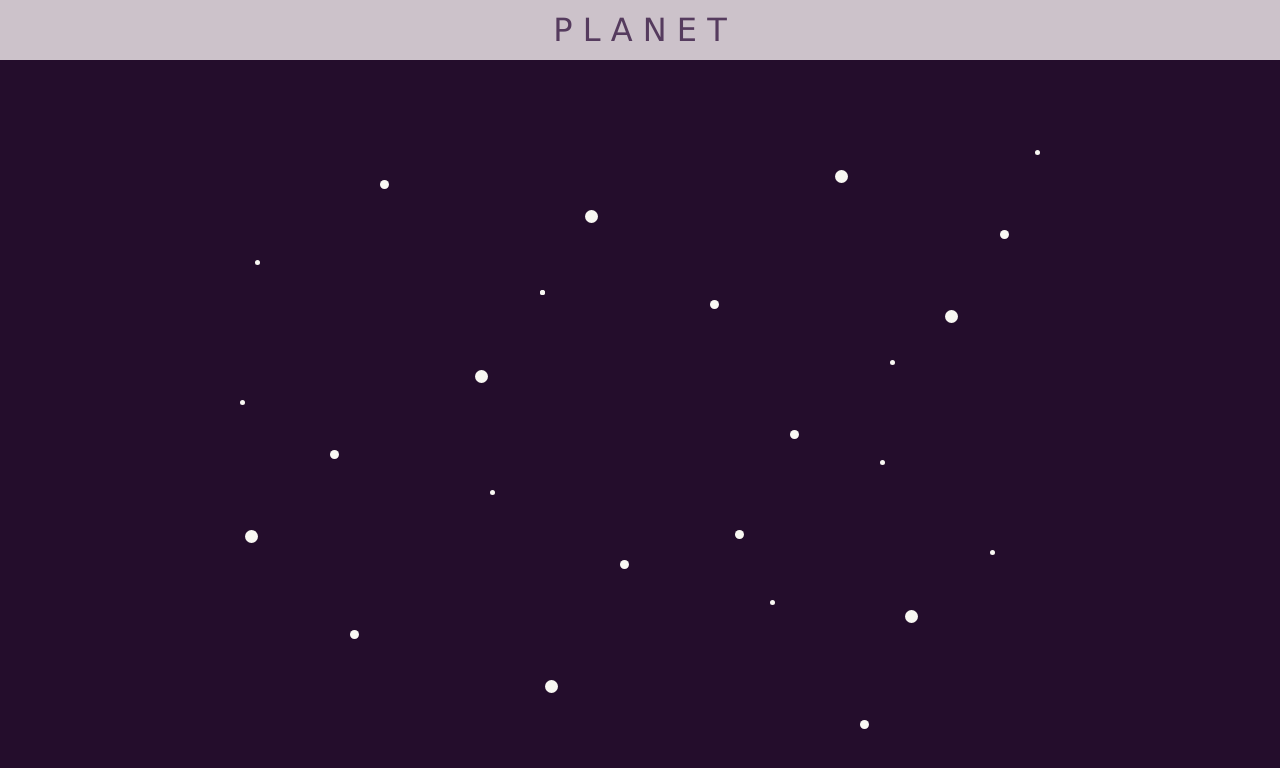
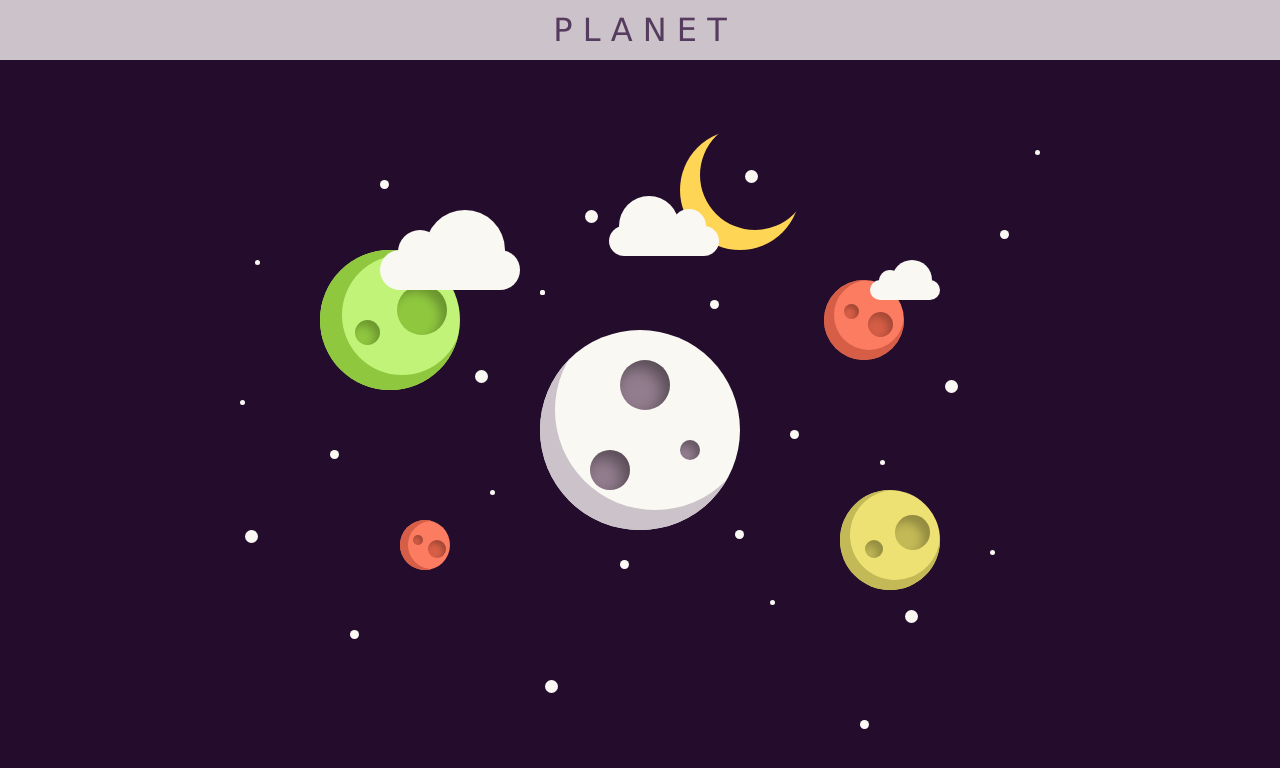
Before and after one commit to christianmed/css-planets, a website: page dev/pug/index.pug in a window 1280 px wide. Drawn offline with nearby package versions, Linux system fonts and the light colour scheme; files that its build step writes are made by us from their sources.

Commit message:
Se posicionaron todos los elementos nuevamente

```diff
--- a/dev/scss/styles.scss
+++ b/dev/scss/styles.scss
@@ -59,6 +59,7 @@ body {
   align-items: center;
   width: 100%;
   height: 92.5vh;
+  background: $bg;
 
 }
 // ========================================================
@@ -68,7 +69,6 @@ body {
   position: relative;
   width: 800px;
   height: 600px;
-  background: $bg;
 }
 
 // ========================================================
@@ -78,13 +78,14 @@ body {
 .stars::before,
 .stars::after {
   position: absolute;
-  width: 9px;
-  height: 9px;
+  z-index: 100;
   border-radius: 50%;
   background: $white;
 }
 
 .stars {
+  width: 9px;
+  height: 9px;
   background: transparent;
   box-shadow:
     90px 320px 0 $white,
@@ -109,7 +110,6 @@ body {
       300px -110px 0 $white,
       530px 200px 0 $white,
       640px 60px 0 $white,
-      650px -40px 0 $white,
       750px 150px 0 $white,
       795px -250px 0 $white;
   }
@@ -124,284 +124,281 @@ body {
       230px -160px 0 $white,
       300px 150px 0 $white,
       340px -320px 0 $white,
-      590px -360px 0 $white,
+      500px -360px 0 $white,
       660px 80px 0 $white,
-      700px -220px 0 $white;
+      700px -150px 0 $white;
   }
 }
 
 // ========================================================
 // ==========    MOON
 // ========================================================
-// .moon {
-//   position: absolute;
-//   z-index: -100;
-//   left: 60%;
-//   width: 120px;
-//   height: 120px;
-//   border-radius: 50%;
-//   background: $bg;
-//   box-shadow:
-//     inset 15px -15px 0 5px $moon;
-// }
+.moon {
+  position: absolute;
+  top: 0;
+  left: 55%;
+  width: 120px;
+  height: 120px;
+  border-radius: 50%;
+  background: $bg;
+  box-shadow:
+    inset 15px -15px 0 5px $moon;
+}
 
 // // ========================================================
 // // ==========    CLOUDS
 // // ========================================================
-// [class^="cloud-"] {
-//   position: absolute;
-//   z-index: 100;
-//   background: $white;
+[class^="cloud-"] {
+  position: absolute;
+  z-index: 200;
+  background: $white;
 
-//   &::before,
-//   &::after {
-//     content: "";
-//     position: absolute;
-//     border-radius: 50%;
-//     background: $white;
-//   }
+  &::before,
+  &::after {
+    content: "";
+    position: absolute;
+    border-radius: 50%;
+    background: $white;
+  }
 
-// }
+}
 
-// .cloud-1 {
-//   top: 300px;
-//   left: 400px;
-//   width: 100px;
-//   height: 40px;
+.cloud-1 {
+  top: 20%;
+  left: 20%;
+  width: 100px;
+  height: 40px;
 
-//   &::before,
-//   &::after {
-//     width: 40px;
-//     height: 40px;
-//   }
-//   &::before {
-//     left: -20px;
-//     box-shadow:
-//       20px -18px 0 2px $white,
-//       65px -20px 0 20px $white;
-//   }
-//   &::after {
-//     right: -20px;
-//   }
-// }
+  &::before,
+  &::after {
+    width: 40px;
+    height: 40px;
+  }
+  &::before {
+    left: -20px;
+    box-shadow:
+      20px -18px 0 2px $white,
+      65px -20px 0 20px $white;
+  }
+  &::after {
+    right: -20px;
+  }
+}
 
-// .cloud-2 {
-//   top: 230px;
-//   left: 700px;
-//   width: 80px;
-//   height: 30px;
+.cloud-2 {
+  top: 16%;
+  left: 48%;
+  width: 80px;
+  height: 30px;
 
-//   &::before,
-//   &::after {
-//     width: 30px;
-//     height: 30px;
-//   }
-//   &::before {
-//     left: -15px;
-//     box-shadow:
-//       25px -15px 0 15px $white,
-//       65px -15px 0 2px $white;
-//   }
-//   &::after {
-//     right: -15px;
-//   }
-// }
+  &::before,
+  &::after {
+    width: 30px;
+    height: 30px;
+  }
+  &::before {
+    left: -15px;
+    box-shadow:
+      25px -15px 0 15px $white,
+      65px -15px 0 2px $white;
+  }
+  &::after {
+    right: -15px;
+  }
+}
 
-// .cloud-3 {
-//   top: 320px;
-//   left: 830px;
-//   width: 50px;
-//   height: 20px;
+.cloud-3 {
+  top: 25%;
+  left: 80%;
+  width: 50px;
+  height: 20px;
 
-//   &::before,
-//   &::after {
-//     width: 20px;
-//     height: 20px;
-//   }
-//   &::before {
-//     left: -10px;
-//     box-shadow:
-//       10px -9px 0 1px $white,
-//       32px -10px 0 10px $white;
-//   }
-//   &::after {
-//     right: -10px;
-//   }
-// }
+  &::before,
+  &::after {
+    width: 20px;
+    height: 20px;
+  }
+  &::before {
+    left: -10px;
+    box-shadow:
+      10px -9px 0 1px $white,
+      32px -10px 0 10px $white;
+  }
+  &::after {
+    right: -10px;
+  }
+}
+
 // // ========================================================
 // // ==========    PLANETS
 // // ========================================================
-// [class^="planet-"] {
-//   position: absolute;
-//   border-radius: 50%;
+[class^="planet-"] {
+  position: absolute;
+  border-radius: 50%;
 
-//   &::before,
-//   &::after {
-//     content: "";
-//     position: absolute;
-//     border-radius: 50%;
-//   }
-// }
+  &::before,
+  &::after {
+    content: "";
+    position: absolute;
+    border-radius: 50%;
+  }
+}
 
-// .planet-1 {
-//   top: 50%;
-//   left: 50%;
-//   transform: translate(-50%, -50%);
-//   width: 200px;
-//   height: 200px;
-//   background: $white;
-//   box-shadow:
-//     inset 15px -20px 0 0 $darkwhite;
+.planet-1 {
+  top: 50%;
+  left: 50%;
+  transform: translate(-50%, -50%);
+  width: 200px;
+  height: 200px;
+  background: $white;
+  box-shadow:
+    inset 15px -20px 0 0 $darkwhite;
 
-//   &::before {
-//     top: 60%;
-//     left: 25%;
-//     width: 40px;
-//     height: 40px;
-//     background: darken($darkwhite,25);
-//     box-shadow:
-//       inset -7px 7px 15px 0 rgba(0,0,0,.40);
-//   }
-//   &::after {
-//     top: 15%;
-//     left: 40%;
-//     width: 50px;
-//     height: 50px;
-//     background: darken($darkwhite,25);
-//     box-shadow:
-//       inset -7px 7px 15px 0 rgba(0,0,0,.40);
-//   }
+  &::before {
+    top: 60%;
+    left: 25%;
+    width: 40px;
+    height: 40px;
+    background: darken($darkwhite,25);
+    box-shadow:
+      inset -7px 7px 15px 0 rgba(0,0,0,.40);
+  }
+  &::after {
+    top: 15%;
+    left: 40%;
+    width: 50px;
+    height: 50px;
+    background: darken($darkwhite,25);
+    box-shadow:
+      inset -7px 7px 15px 0 rgba(0,0,0,.40);
+  }
 
-//   .crater {
-//     position: absolute;
-//     top: 55%;
-//     left: 70%;
-//     width: 20px;
-//     height: 20px;
-//     border-radius: 50%;
-//     background: darken($darkwhite,25);
-//     box-shadow:
-//       inset -5px 5px 8px 0 rgba(0,0,0,.3);
+  .crater {
+    position: absolute;
+    top: 55%;
+    left: 70%;
+    width: 20px;
+    height: 20px;
+    border-radius: 50%;
+    background: darken($darkwhite,25);
+    box-shadow:
+      inset -5px 5px 8px 0 rgba(0,0,0,.3);
 
-//   }
-// }
+  }
+}
 
-// .planet-2 {
-//   top: 300px;
-//   left: 300px;
-//   width: 140px;
-//   height: 140px;
-//   background: $green;
-//   box-shadow:
-//     inset 12px -5px 0 10px $darkgreen;
+.planet-2 {
+  top: 20%;
+  left: 10%;
+  width: 140px;
+  height: 140px;
+  background: $green;
+  box-shadow:
+    inset 12px -5px 0 10px $darkgreen;
 
-//   &::before {
-//     top: 50%;
-//     left: 25%;
-//     width: 25px;
-//     height: 25px;
-//     background: $darkgreen;
-//     box-shadow:
-//       inset -5px 5px 10px 0 rgba(0,0,0,.25);
-//   }
-//   &::after {
-//     top: 25%;
-//     left: 55%;
-//     width: 50px;
-//     height: 50px;
-//     background: $darkgreen;
-//     box-shadow:
-//       inset -7px 7px 10px 0 rgba(0,0,0,.25);
-//   }
-// }
+  &::before {
+    top: 50%;
+    left: 25%;
+    width: 25px;
+    height: 25px;
+    background: $darkgreen;
+    box-shadow:
+      inset -5px 5px 10px 0 rgba(0,0,0,.25);
+  }
+  &::after {
+    top: 25%;
+    left: 55%;
+    width: 50px;
+    height: 50px;
+    background: $darkgreen;
+    box-shadow:
+      inset -7px 7px 10px 0 rgba(0,0,0,.25);
+  }
+}
 
-// .planet-3 {
-//   top: 550px;
-//   left: 380px;
-//   width: 50px;
-//   height: 50px;
-//   background: $pink;
-//   box-shadow:
-//     inset 7px 0 0 1px $darkpink;
+.planet-3 {
+  top: 65%;
+  left: 20%;
+  width: 50px;
+  height: 50px;
+  background: $pink;
+  box-shadow:
+    inset 7px 0 0 1px $darkpink;
 
-//   &::before {
-//     top: 30%;
-//     left: 25%;
-//     width: 10px;
-//     height: 10px;
-//     background: $darkpink;
-//     box-shadow:
-//       inset -2px 2px 5px 0 rgba(0,0,0,.25);
-//   }
-//   &::after {
-//     top: 40%;
-//     left: 55%;
-//     width: 18px;
-//     height: 18px;
-//     background: $darkpink;
-//     box-shadow:
-//       inset -3px 3px 5px 0 rgba(0,0,0,.25);
-//   }
-// }
+  &::before {
+    top: 30%;
+    left: 25%;
+    width: 10px;
+    height: 10px;
+    background: $darkpink;
+    box-shadow:
+      inset -2px 2px 5px 0 rgba(0,0,0,.25);
+  }
+  &::after {
+    top: 40%;
+    left: 55%;
+    width: 18px;
+    height: 18px;
+    background: $darkpink;
+    box-shadow:
+      inset -3px 3px 5px 0 rgba(0,0,0,.25);
+  }
+}
 
-// .planet-4 {
-//   top: 320px;
-//   left: 770px;
-//   width: 80px;
-//   height: 80px;
-//   background: $pink;
-//   box-shadow:
-//     inset 5px -5px 0 5px $darkpink;
+.planet-4 {
+  top: 25%;
+  left: 73%;
+  width: 80px;
+  height: 80px;
+  background: $pink;
+  box-shadow:
+    inset 5px -5px 0 5px $darkpink;
 
-//   &::before {
-//     top: 30%;
-//     left: 25%;
-//     width: 15px;
-//     height: 15px;
-//     background: $darkpink;
-//     box-shadow:
-//       inset -3px 3px 5px 0 rgba(0,0,0,.25);
-//   }
-//   &::after {
-//     top: 40%;
-//     left: 55%;
-//     width: 25px;
-//     height: 25px;
-//     background: $darkpink;
-//     box-shadow:
-//       inset -4px 4px 8px 0 rgba(0,0,0,.25);
-//   }
-// }
+  &::before {
+    top: 30%;
+    left: 25%;
+    width: 15px;
+    height: 15px;
+    background: $darkpink;
+    box-shadow:
+      inset -3px 3px 5px 0 rgba(0,0,0,.25);
+  }
+  &::after {
+    top: 40%;
+    left: 55%;
+    width: 25px;
+    height: 25px;
+    background: $darkpink;
+    box-shadow:
+      inset -4px 4px 8px 0 rgba(0,0,0,.25);
+  }
+}
 
-// .planet-5 {
-//   top: 510px;
-//   left: 800px;
-//   width: 100px;
-//   height: 100px;
-//   background: $yellow;
-//   box-shadow:
-//     inset 5px -5px 0 5px $darkyellow;
+.planet-5 {
+  top: 60%;
+  left: 75%;
+  width: 100px;
+  height: 100px;
+  background: $yellow;
+  box-shadow:
+    inset 5px -5px 0 5px $darkyellow;
 
-//   &::before {
-//     top: 50%;
-//     left: 25%;
-//     width: 18px;
-//     height: 18px;
-//     background: $darkyellow;
-//     box-shadow:
-//       inset -5px 5px 10px 0 rgba(0,0,0,.25);
-//   }
-//   &::after {
-//     top: 25%;
-//     left: 55%;
-//     width: 35px;
-//     height: 35px;
-//     background: $darkyellow;
-//     box-shadow:
-//       inset -7px 7px 10px 0 rgba(0,0,0,.25);
-//   }
-// }
-
-.test {
-  background: red;
+  &::before {
+    top: 50%;
+    left: 25%;
+    width: 18px;
+    height: 18px;
+    background: $darkyellow;
+    box-shadow:
+      inset -5px 5px 10px 0 rgba(0,0,0,.25);
+  }
+  &::after {
+    top: 25%;
+    left: 55%;
+    width: 35px;
+    height: 35px;
+    background: $darkyellow;
+    box-shadow:
+      inset -7px 7px 10px 0 rgba(0,0,0,.25);
+  }
 }
```
Also changed, not shown: dist/css/styles.css.
